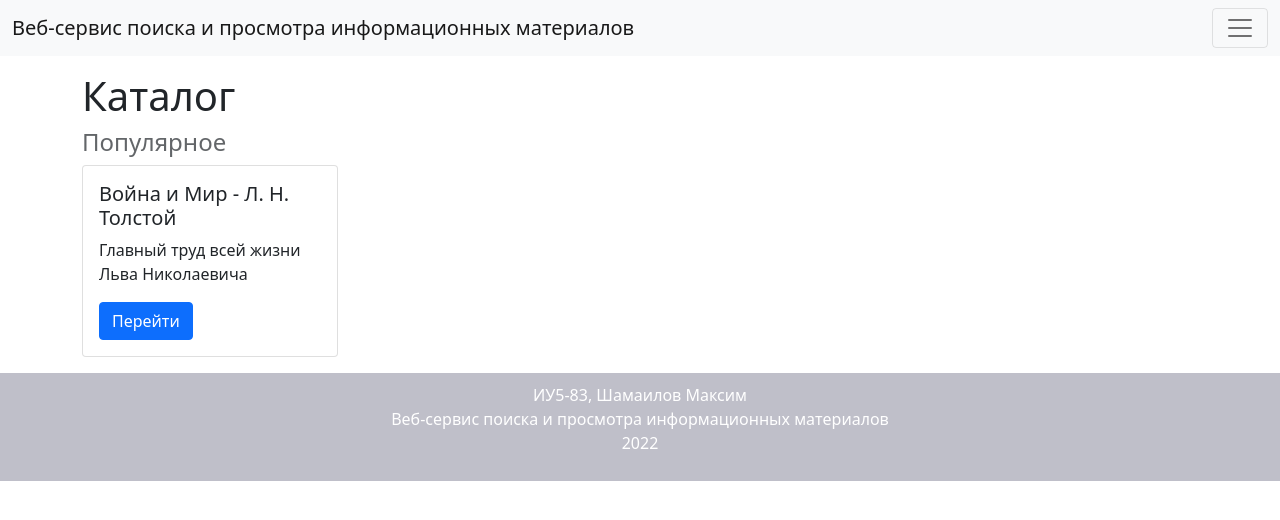
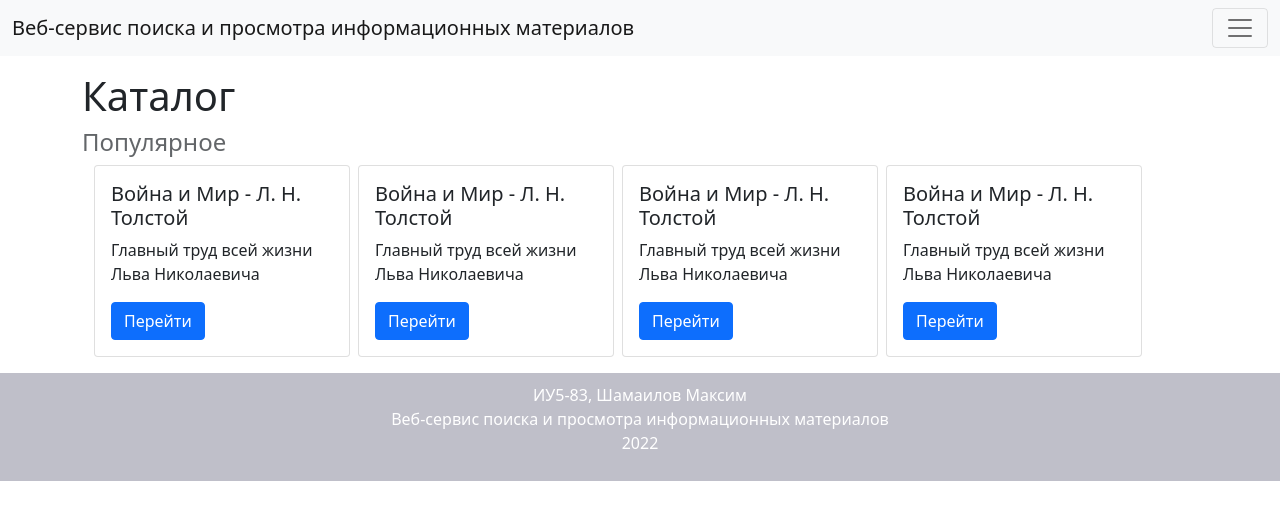
Before and after one commit to ShamailovMax/online-reader-client, a React (Create React App) app: page / in a window 1280 px wide. Shown: the top 520 px of the page. Built offline with nearby package versions, Linux system fonts and the light colour scheme.

Commit message:
card item is optimized

```diff
--- /dev/null
+++ b/src/components/CardList/CardItem/CardItem.js
@@ -0,0 +1,22 @@
+import { Card, Button } from "react-bootstrap";
+import React from "react";
+
+export const CardItem = () => {
+  return (
+    <>
+      <Card
+        style={{ width: "16rem", marginBottom: "1rem", marginRight: ".5rem" }}
+      >
+        <Card.Body>
+          <Card.Title>Война и Мир - Л. Н. Толстой</Card.Title>
+          <Card.Text>Главный труд всей жизни Льва Николаевича</Card.Text>
+          <div>
+            <Button href="/book" variant="primary">
+              Перейти
+            </Button>
+          </div>
+        </Card.Body>
+      </Card>
+    </>
+  );
+};
--- /dev/null
+++ b/src/components/CardList/CardList.js
@@ -0,0 +1,15 @@
+import React from "react";
+import { Container } from "react-bootstrap";
+import { CardItem } from "./CardItem/CardItem";
+import style from './CardList.module.css'
+
+export const CardList = () => {
+  return (
+    <Container className={style.cardList}>
+      <CardItem />
+      <CardItem />
+      <CardItem />
+      <CardItem />
+    </Container>
+  );
+};
--- /dev/null
+++ b/src/components/CardList/CardList.module.css
@@ -0,0 +1,3 @@
+.cardList {
+  display: flex;
+}
--- a/src/pages/Home.js
+++ b/src/pages/Home.js
@@ -1,35 +1,14 @@
 import React from "react";
-import { Button, Card, Container } from "react-bootstrap";
+import { Card, Button, Container } from "react-bootstrap";
+import { CardList } from "../components/CardList/CardList";
 
 export const Home = () => {
-  // const [addedToFavorites, setAddedToFavorites] = useState(false);
-  // const addedToFavoritesHandler = () => setAddedToFavorites(!addedToFavorites);
-
   return (
     <>
       <Container>
         <h1>Каталог</h1>
         <h4 style={{ color: "#636669" }}>Популярное</h4>
-        <Card style={{ width: "16rem", marginBottom: "1rem" }}>
-          <Card.Body>
-            <Card.Title>Война и Мир - Л. Н. Толстой</Card.Title>
-            <Card.Text>Главный труд всей жизни Льва Николаевича</Card.Text>
-            <div>
-              <Button href="/book" variant="primary">
-                Перейти
-              </Button>
-              {/* <Button
-                variant={!addedToFavorites ? "warning" : "danger"}
-                className="mt-1"
-                onClick={addedToFavoritesHandler}
-              >
-                {!addedToFavorites
-                  ? "Добавить в закладки"
-                  : "Удалить из закладок"}
-              </Button> */}
-            </div>
-          </Card.Body>
-        </Card>
+        <CardList />
       </Container>
     </>
   );
```
Also changed, not shown: src/App.js (+7 -1 lines).
